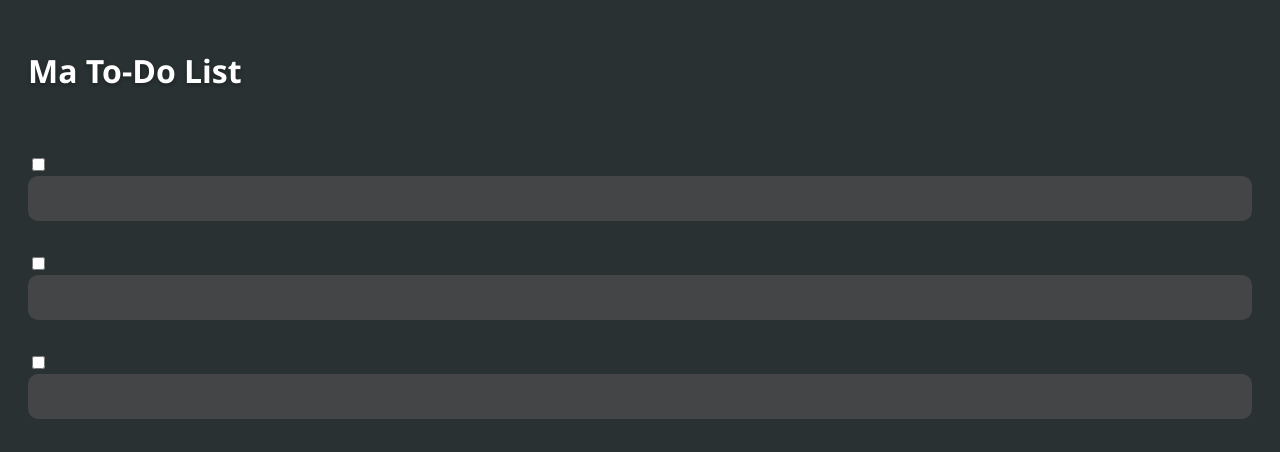
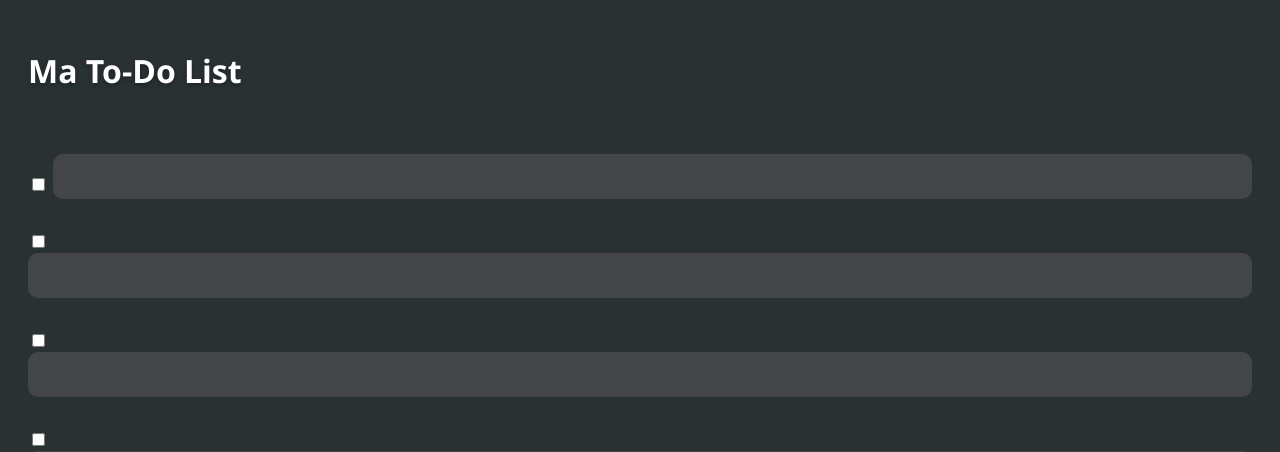
Before and after one commit to dim2008/projet, a Flask app: page / in a window 1280 px wide. Shown: the top 452 px of the page. Run offline with Flask 3, Linux system fonts and the light colour scheme.

Commit message:
Update index.html

```diff
--- a/templates/index.html
+++ b/templates/index.html
@@ -9,9 +9,11 @@
     <h1>Ma To-Do List</h1>
     <br>
 	<p>
-		<input type="checkbox" id="tache1">
-        	<label for="tache1" aria-describedby="label"><input type='text'></label>
-        </p>
+  		<label style="display: flex; align-items: center;">
+    			<input type="checkbox" id="tache1" style="margin-right: 8px;">
+    			<input type="text" aria-describedby="label">
+  		</label>
+	</p>
 	<p>
 		<input type="checkbox" id="tache2">
         	<label for="tache2" aria-describedby="label"><input type='text'></label>
```
